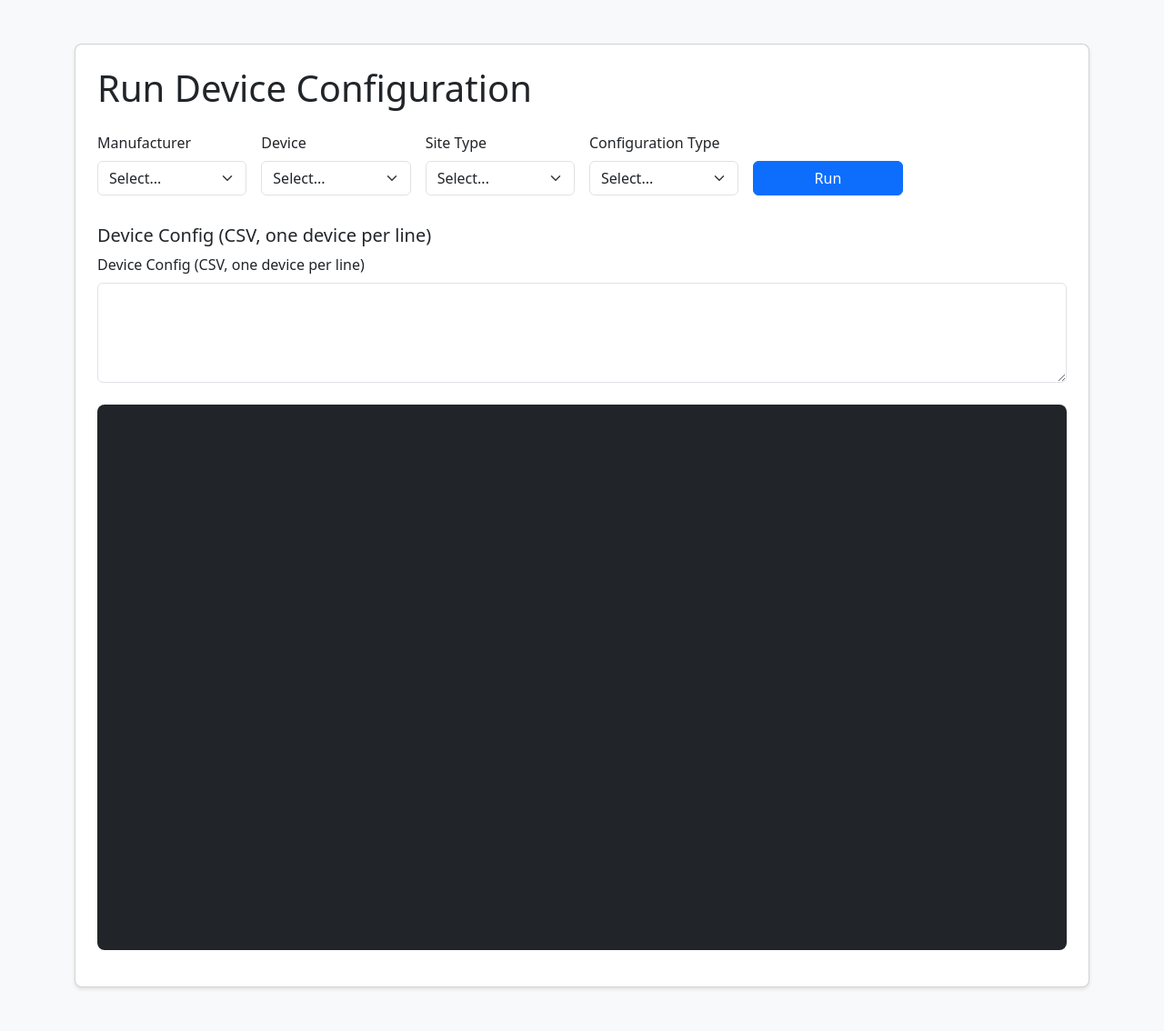
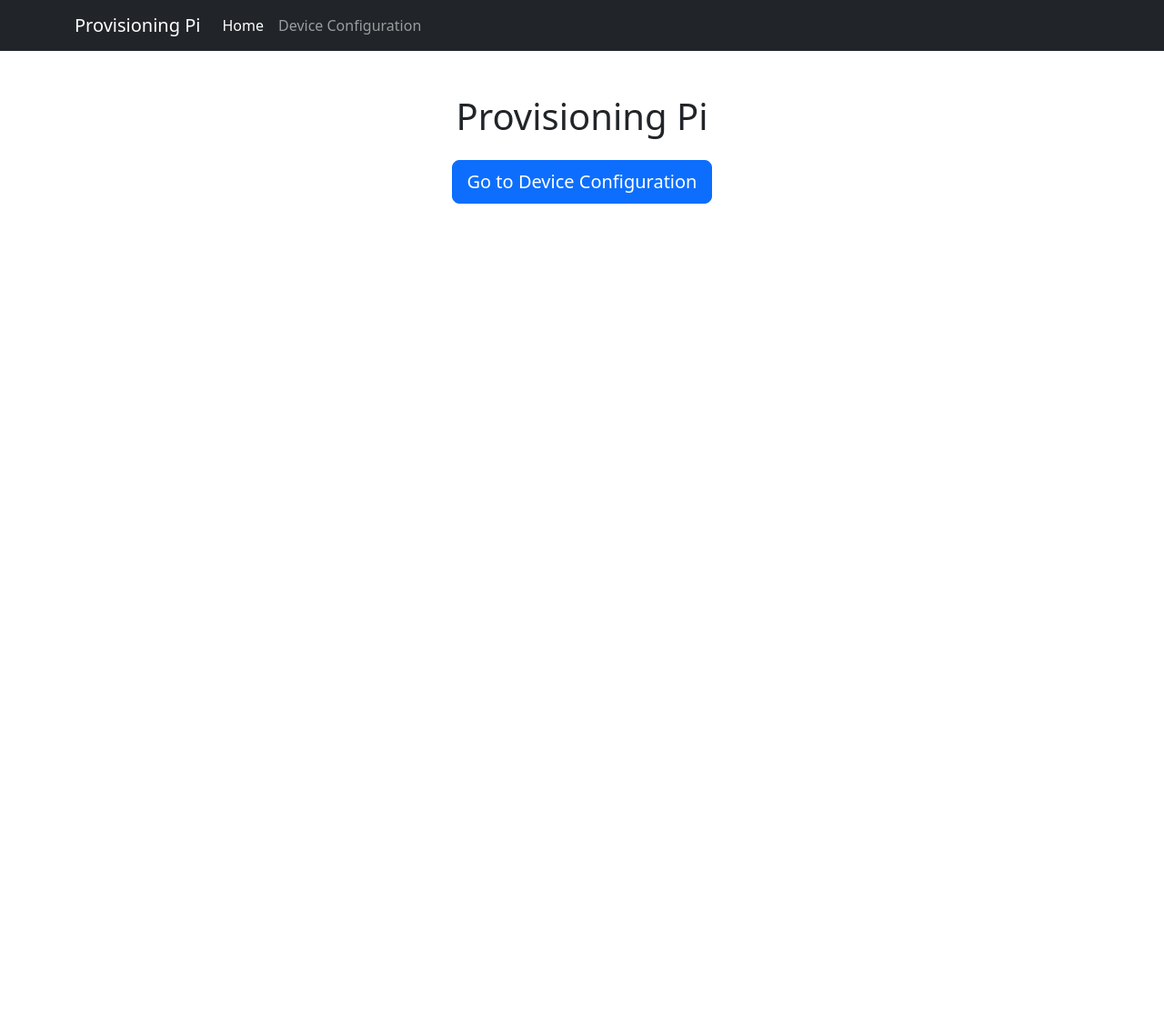
Before and after one commit to scott12123/provisioning, a Flask app: page / in a window 1280 px wide. Shown: the whole page at 91% size. After the commit the page ends 224 px from the top, so only its background shows below. Run offline with Flask 3, Linux system fonts and the light colour scheme; some libraries are stand-ins or nearby versions.

Commit message:
Add home page and device configuration page with navbar

```diff
--- a/app.py
+++ b/app.py
@@ -66,8 +66,15 @@ def run_commands(script, params_list, sid):
 
 @app.route('/')
 def index():
+    """Render the home page."""
+    return render_template('index.html')
+
+
+@app.route('/device-config')
+def device_config():
+    """Display the device configuration page."""
     devices = get_devices()
-    return render_template('index.html', devices=devices)
+    return render_template('device_config.html', devices=devices)
 
 
 @socketio.on('run_script')
--- a/templates/index.html
+++ b/templates/index.html
@@ -1,203 +1,33 @@
 <!doctype html>
 <html>
 <head>
-    <title>Device Configurator</title>
+    <title>Provisioning Pi</title>
     <link href="https://cdn.jsdelivr.net/npm/bootstrap@5.3.0/dist/css/bootstrap.min.css" rel="stylesheet">
-    <script src="https://cdn.socket.io/4.5.4/socket.io.min.js"></script>
     <script src="https://cdn.jsdelivr.net/npm/bootstrap@5.3.0/dist/js/bootstrap.bundle.min.js"></script>
-    <style>
-        body {
-            background-color: #f8f9fa;
-        }
-        .card {
-            border-radius: .5rem;
-            box-shadow: 0 2px 4px rgba(0,0,0,0.1);
-        }
-        #output {
-            height: 600px;
-            overflow-y: auto;
-            font-family: monospace;
-            background: #212529;
-            color: #f8f9fa;
-            border-radius: .5rem;
-        }
-    </style>
 </head>
 <body>
-<div class="container py-5">
-    <div class="card p-4">
-        <h1 class="mb-4">Run Device Configuration</h1>
-        <div class="row g-3 align-items-end">
-        <div class="col-md-2">
-            <label for="manufacturer" class="form-label">Manufacturer</label>
-            <select id="manufacturer" class="form-select">
-                <option value="">Select...</option>
-                {% for m in devices.keys() %}
-                <option value="{{ m }}">{{ m }}</option>
-                {% endfor %}
-            </select>
-        </div>
-        <div class="col-md-2">
-            <label for="device" class="form-label">Device</label>
-            <select id="device" class="form-select"></select>
-        </div>
-        <div class="col-md-2">
-            <label for="site_type" class="form-label">Site Type</label>
-            <select id="site_type" class="form-select"></select>
-        </div>
-        <div class="col-md-2">
-            <label for="config_type" class="form-label">Configuration Type</label>
-            <select id="config_type" class="form-select"></select>
-        </div>
-        <div class="col-md-2">
-            <button id="run" class="btn btn-primary w-100">Run</button>
-        </div>
+<nav class="navbar navbar-expand-lg navbar-dark bg-dark">
+  <div class="container">
+    <a class="navbar-brand" href="{{ url_for('index') }}">Provisioning Pi</a>
+    <button class="navbar-toggler" type="button" data-bs-toggle="collapse" data-bs-target="#navbarNav" aria-controls="navbarNav" aria-expanded="false" aria-label="Toggle navigation">
+      <span class="navbar-toggler-icon"></span>
+    </button>
+    <div class="collapse navbar-collapse" id="navbarNav">
+      <ul class="navbar-nav">
+        <li class="nav-item">
+          <a class="nav-link active" aria-current="page" href="{{ url_for('index') }}">Home</a>
+        </li>
+        <li class="nav-item">
+          <a class="nav-link" href="{{ url_for('device_config') }}">Device Configuration</a>
+        </li>
+      </ul>
     </div>
+  </div>
+</nav>
 
-    <div class="row g-3 mt-3">
-        <div class="col-12">
-            <h5>Device Config (CSV, one device per line)</h5>
-            <label id="csv_label" for="csv_input" class="form-label">Device Config (CSV, one device per line)</label>
-            <textarea id="csv_input" class="form-control" rows="4"></textarea>
-        </div>
-    </div>
-
-    <pre id="output" class="bg-dark text-white mt-4 p-3" style="height: 600px; overflow-y: auto;"></pre>
-    </div>
+<div class="container py-5 text-center">
+  <h1 class="mb-4">Provisioning Pi</h1>
+  <a href="{{ url_for('device_config') }}" class="btn btn-primary btn-lg">Go to Device Configuration</a>
 </div>
-
-    <script>
-    const devices = {{ devices|tojson }};
-    const manufSelect = document.getElementById('manufacturer');
-    const deviceSelect = document.getElementById('device');
-    const siteTypeSelect = document.getElementById('site_type');
-    const configTypeSelect = document.getElementById('config_type');
-    const csvInput = document.getElementById('csv_input');
-    const outputEl = document.getElementById('output');
-    let selectedScript = '';
-
-    function resetSelect(sel) {
-        sel.innerHTML = '';
-        const opt = document.createElement('option');
-        opt.value = '';
-        opt.textContent = 'Select...';
-        sel.appendChild(opt);
-    }
-
-    resetSelect(deviceSelect);
-    resetSelect(siteTypeSelect);
-    resetSelect(configTypeSelect);
-
-    manufSelect.addEventListener('change', () => {
-        const m = manufSelect.value;
-        resetSelect(deviceSelect);
-        resetSelect(siteTypeSelect);
-        resetSelect(configTypeSelect);
-        selectedScript = '';
-        if (devices[m]) {
-            Object.keys(devices[m]).forEach(d => {
-                const opt = document.createElement('option');
-                opt.value = d;
-                opt.textContent = d;
-                deviceSelect.appendChild(opt);
-            });
-        }
-    });
-
-    deviceSelect.addEventListener('change', () => {
-        const m = manufSelect.value;
-        const d = deviceSelect.value;
-
-        resetSelect(siteTypeSelect);
-        resetSelect(configTypeSelect);
-        selectedScript = '';
-
-        const csvLabel = document.getElementById('csv_label');
-        const csvInput = document.getElementById('csv_input');
-
-        if (devices[m] && devices[m][d]) {
-            const deviceData = devices[m][d];
-
-            // ✅ Set CSV label and placeholder if format exists
-            if (deviceData.csv_format) {
-                csvLabel.textContent = `Device Config (CSV: ${deviceData.csv_format})`;
-                csvInput.placeholder = deviceData.csv_format;
-            } else {
-                csvLabel.textContent = "Device Config (CSV, one device per line)";
-                csvInput.placeholder = "name,ip,bridge,frequency";
-            }
-
-            // ✅ Populate site types, skipping "csv_format"
-            Object.keys(deviceData).forEach(st => {
-                if (st === "csv_format") return;  // skip non-site-type keys
-                const opt = document.createElement('option');
-                opt.value = st;
-                opt.textContent = st;
-                siteTypeSelect.appendChild(opt);
-            });
-        }
-    });
-
-
-    siteTypeSelect.addEventListener('change', () => {
-        const m = manufSelect.value;
-        const d = deviceSelect.value;
-        const st = siteTypeSelect.value;
-        resetSelect(configTypeSelect);
-        selectedScript = '';
-        if (devices[m] && devices[m][d] && devices[m][d][st]) {
-            Object.keys(devices[m][d][st]).forEach(ct => {
-                const opt = document.createElement('option');
-                opt.value = ct;
-                opt.textContent = ct;
-                configTypeSelect.appendChild(opt);
-            });
-        }
-    });
-
-    configTypeSelect.addEventListener('change', () => {
-        const m = manufSelect.value;
-        const d = deviceSelect.value;
-        const st = siteTypeSelect.value;
-        const ct = configTypeSelect.value;
-        selectedScript = '';
-        if (devices[m] && devices[m][d] && devices[m][d][st] && devices[m][d][st][ct]) {
-            selectedScript = devices[m][d][st][ct][0] || '';
-        }
-    });
-
-    const socket = io();
-    document.getElementById('run').addEventListener('click', () => {
-        const m = manufSelect.value;
-        const d = deviceSelect.value;
-        const st = siteTypeSelect.value;
-        const ct = configTypeSelect.value;
-        const csvLines = csvInput.value.split('\n')
-            .map(l => l.trim())
-            .filter(l => l)
-            .map(l => l.split(',')
-                .map(f => f.trim().replace(/\s+/g, '_'))
-                .join(','));
-        outputEl.textContent = '';
-        socket.emit('run_script', {
-            manufacturer: m,
-            device: d,
-            site_type: st,
-            config_type: ct,
-            script: selectedScript,
-            csv: csvLines
-        });
-    });
-
-    socket.on('output', line => {
-        outputEl.textContent += line;
-        outputEl.scrollTop = outputEl.scrollHeight;
-    });
-
-    socket.on('finished', data => {
-        outputEl.textContent += '\nProcess exited with ' + data.returncode;
-        outputEl.scrollTop = outputEl.scrollHeight;
-    });
-    </script>
 </body>
 </html>
```
Also changed, not shown: templates/device_config.html (added, +221 -0 lines).
